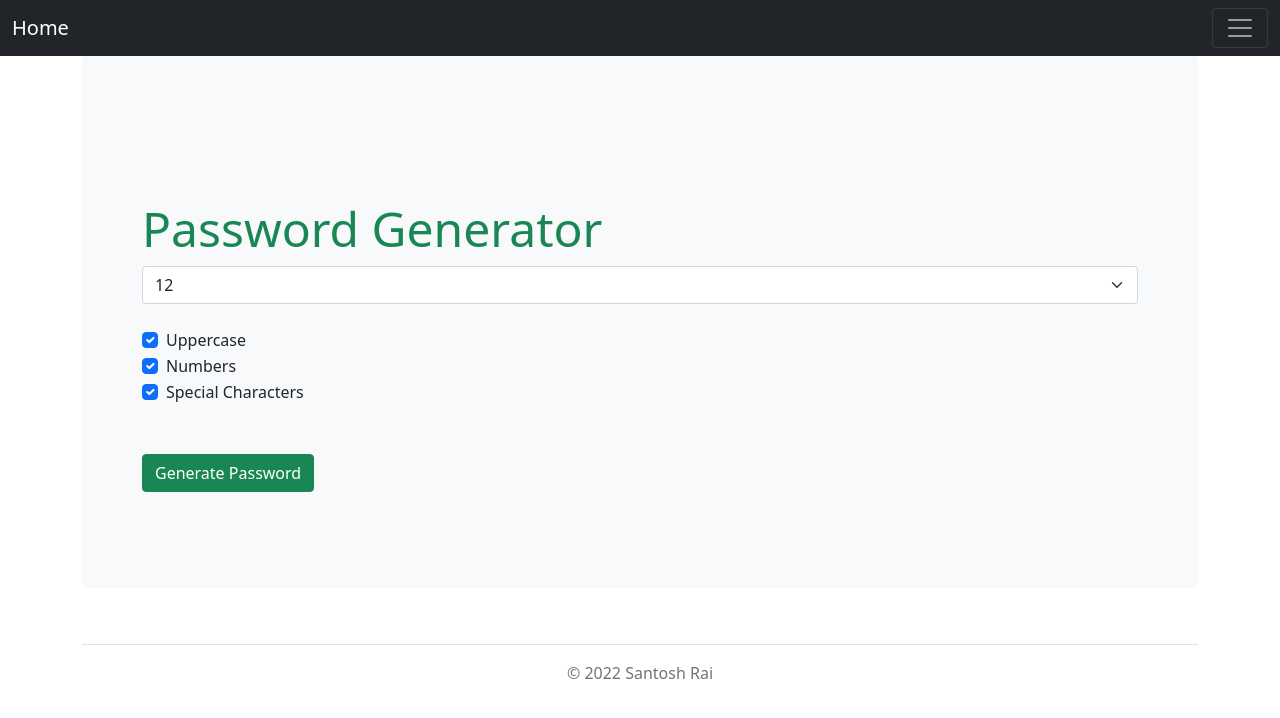
After one commit to santoshrai55/password_generator, a Django app: template generator_app/templates/generator_app/home.html in a window 1280 px wide. The commit adds this page. Shown: the top 718 px of the page. Run offline with Django 4.2, Linux system fonts and the light colour scheme; the template is opened without the code that fills it, so the values that code supplies are empty.

Commit message:
prepares working app that generate passwords

```diff
--- /dev/null
+++ b/generator_app/templates/generator_app/home.html
@@ -0,0 +1,62 @@
+{% extends "base.html" %} {% block header-footer %}
+<div class="p-5 mb-4 bg-light rounded-3">
+  <div class="container-fluid py-5">
+    <h1 class="text-success mt-5 display-5">Password Generator</h1>
+    <form action="{% url 'password' %}" method="">
+      <select name="length" id="" class="form-select mb-4">
+        <option value="6">6</option>
+        <option value="7">7</option>
+        <option value="8">8</option>
+        <option value="9">9</option>
+        <option value="10">10</option>
+        <option value="11">11</option>
+        <option value="12" selected>12</option>
+        <option value="13">13</option>
+        <option value="14">14</option>
+        <option value="15">15</option>
+      </select>
+      <div class="form-check">
+        <input
+          class="form-check-input"
+          type="checkbox"
+          name="uppercase"
+          id="uppercase"
+          checked
+        />
+        <label class="form-check-label" for="uppercase"> Uppercase </label>
+      </div>
+      <div class="form-check">
+        <input
+          name="numbers"
+          class="form-check-input"
+          type="checkbox"
+          value="numbers"
+          id="numbers"
+          checked
+        />
+        <label class="form-check-label" for="numbers"> Numbers </label>
+      </div>
+      <div class="form-check">
+        <input
+          name="special"
+          class="form-check-input"
+          type="checkbox"
+          value="special"
+          id="special"
+          checked
+        />
+        <label class="form-check-label" for="special">
+          Special Characters
+        </label>
+      </div>
+
+      <input
+        class="btn btn-success mt-5"
+        type="submit"
+        value="Generate Password"
+      />
+    </form>
+  </div>
+</div>
+
+{% endblock header-footer %}
--- a/generator_app/urls.py
+++ b/generator_app/urls.py
@@ -1,7 +1,8 @@
 from . import views
 from django.urls import path
-app_name = 'generator_app'
+name = 'generator_app'
 
 urlpatterns = [
-    path('', views.home, name='home')
+    path('', views.home, name='home'),
+    path('generated_password', views.password, name='password')
 ]
--- a/manage.py
+++ b/manage.py
@@ -6,7 +6,8 @@ import sys
 
 def main():
     """Run administrative tasks."""
-    os.environ.setdefault('DJANGO_SETTINGS_MODULE', 'password_generator.settings')
+    os.environ.setdefault('DJANGO_SETTINGS_MODULE',
+                          'password_generator.settings')
     try:
         from django.core.management import execute_from_command_line
     except ImportError as exc:
--- a/password_generator/urls.py
+++ b/password_generator/urls.py
@@ -17,6 +17,6 @@ from django.contrib import admin
 from django.urls import path, include
 
 urlpatterns = [
-    path('', 'generator_app.urls'),
+    path('', include('generator_app.urls')),
     path('admin/', admin.site.urls),
 ]
--- a/templates/base.html
+++ b/templates/base.html
@@ -14,13 +14,13 @@
     <!-- -----------Nav Bar --------------- -->
     <nav class="navbar navbar-dark bg-dark" aria-label="First navbar example">
         <div class="container-fluid">
-            <a class="navbar-brand" href="#">Never expand</a>
+            <a class="navbar-brand" href="{% url 'home' %}">Home</a>
             <button class="navbar-toggler" type="button" data-bs-toggle="collapse" data-bs-target="#navbarsExample01"
                 aria-controls="navbarsExample01" aria-expanded="false" aria-label="Toggle navigation">
                 <span class="navbar-toggler-icon"></span>
             </button>
             <div class="collapse navbar-collapse" id="navbarsExample01">
-                <ul class="navbar-nav me-auto mb-2">
+                <!-- <ul class="navbar-nav me-auto mb-2">
                     <li class="nav-item">
                         <a class="nav-link active" aria-current="page" href="#">Home</a>
                     </li>
@@ -39,24 +39,24 @@
                             <li><a class="dropdown-item" href="#">Something else here</a></li>
                         </ul>
                     </li>
-                </ul>
-                <form>
+                </ul> -->
+                <!-- <form>
                     <input class="form-control" type="text" placeholder="Search" aria-label="Search">
-                </form>
+                </form> -->
             </div>
         </div>
     </nav>
     <div class="container">
-        <!-- --------------- Footer ----------- -->
-        <footer class="py-3 my-4">
+        <!-- --------------- Footer ----------- --> {% block header-footer %} {% endblock header-footer %} <footer
+            class="py-3 my-4">
             <ul class="nav justify-content-center border-bottom pb-3 mb-3">
-                <li class="nav-item"><a href="#" class="nav-link px-2 text-muted">Home</a></li>
+                <!-- <li class="nav-item"><a href="#" class="nav-link px-2 text-muted">Home</a></li>
                 <li class="nav-item"><a href="#" class="nav-link px-2 text-muted">Features</a></li>
                 <li class="nav-item"><a href="#" class="nav-link px-2 text-muted">Pricing</a></li>
                 <li class="nav-item"><a href="#" class="nav-link px-2 text-muted">FAQs</a></li>
-                <li class="nav-item"><a href="#" class="nav-link px-2 text-muted">About</a></li>
+                <li class="nav-item"><a href="#" class="nav-link px-2 text-muted">About</a></li> -->
             </ul>
-            <p class="text-center text-muted">© 2022 Company, Inc</p>
+            <p class="text-center text-muted">© 2022 Santosh Rai</p>
         </footer>
     </div>
     <script src="https://cdn.jsdelivr.net/npm/bootstrap@5.0.2/dist/js/bootstrap.bundle.min.js"
```
Also changed, not shown: generator_app/templates/generator_app/password.html (added, +11 -0 lines), generator_app/views.py (+23 -1 lines), db.sqlite3 (added).
